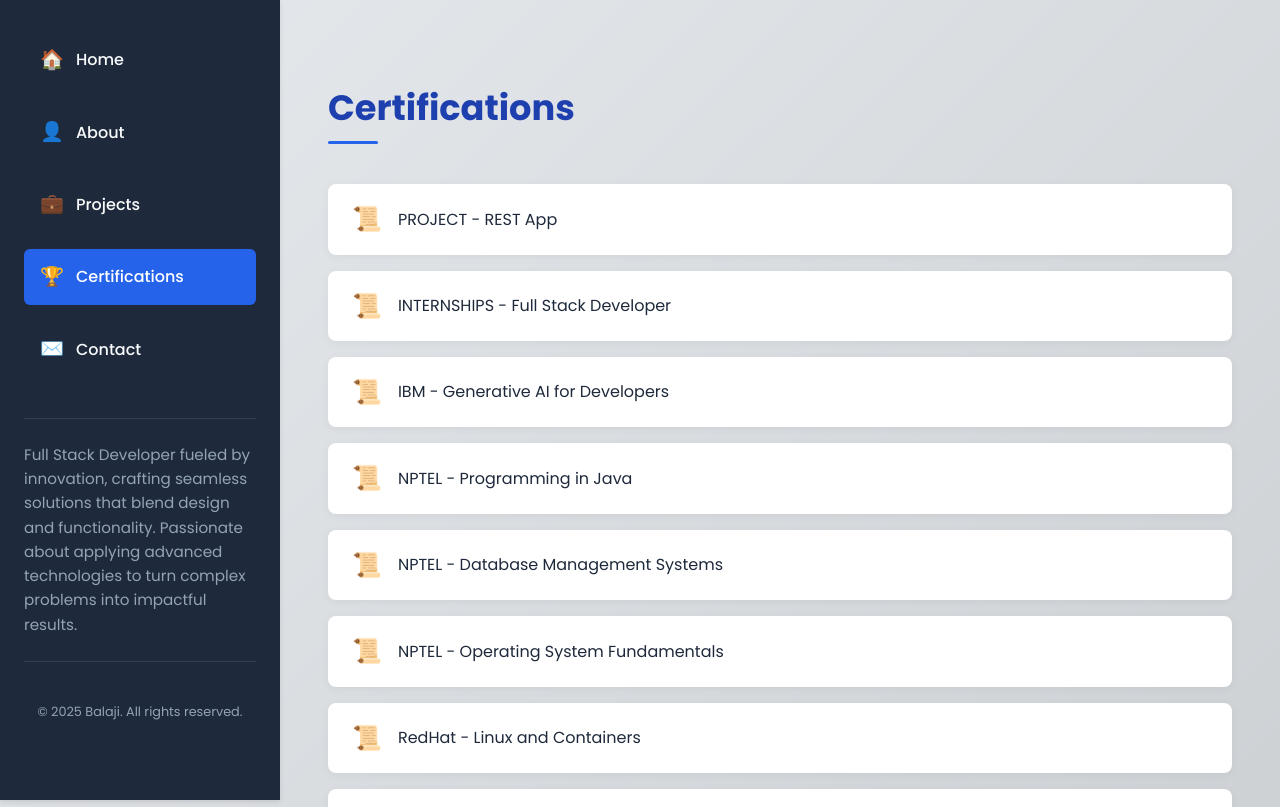
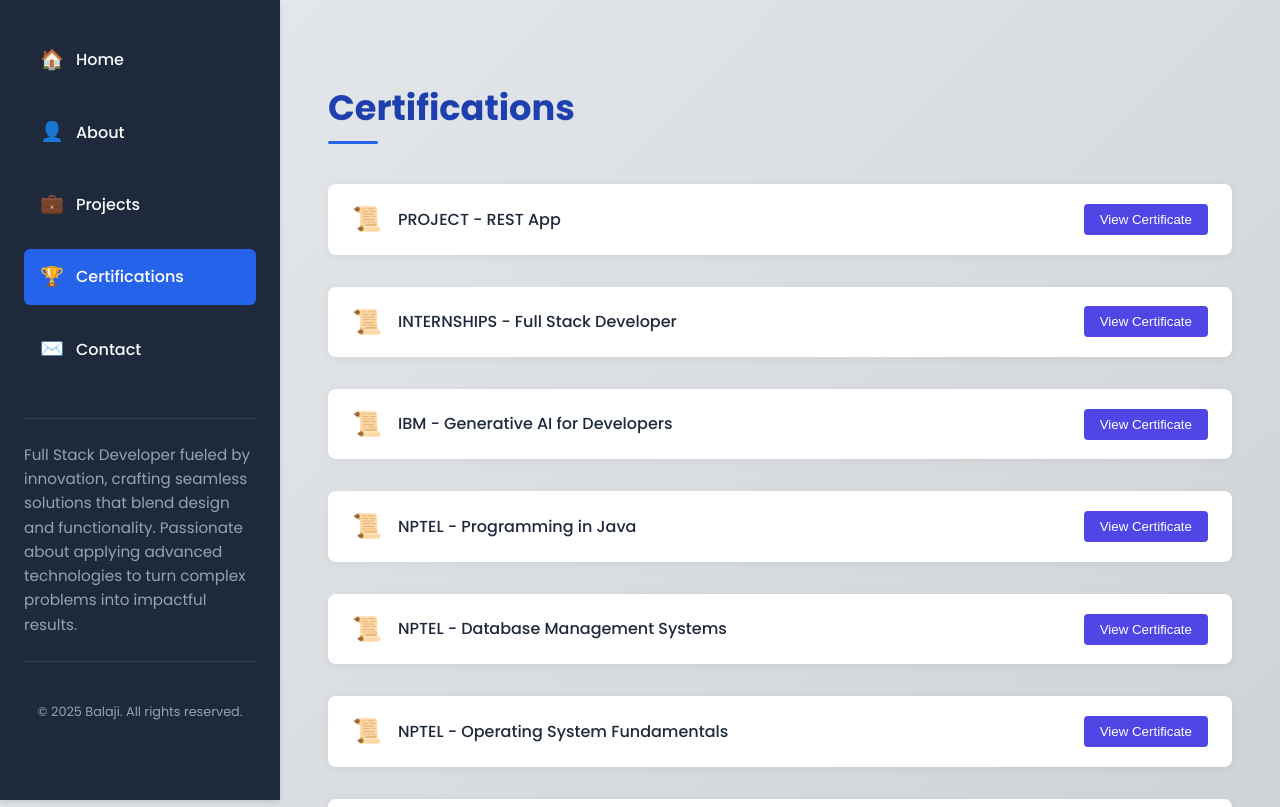
Before and after one commit to Bala9840/Port, a React (Create React App) app: page /certifications in a window 1280 px wide. Shown: the top 807 px of the page. Built offline with nearby package versions, Linux system fonts and the light colour scheme.

Commit message:
Certificate Update

```diff
--- a/src/pages/Certifications.js
+++ b/src/pages/Certifications.js
@@ -10,8 +10,6 @@ import linux from '../assets/certificates/linux.jpg';
 import dme from '../assets/certificates/dme.jpg';
 import intern from '../assets/certificates/intern.jpg';
 import sp from '../assets/certificates/sp.jpg';
-
-
 
 const certifications = [
   {
@@ -88,16 +86,23 @@ const Certifications = () => {
   return (
     <section id="certifications" className="section">
       <div className={styles.content}>
-        <h1 className="section-title" >Certifications</h1>
+        <h1 className="section-title">Certifications</h1>
         <div className={styles.certificationsList}>
           {certifications.map((cert, index) => (
             <div
               key={index}
               className={styles.certificationItem}
+            >
+              <div className={styles.certInfo}>
+                <div className={styles.certIcon}>📜</div>
+                <p className={styles.certName}>{cert.name}</p>
+              </div>
+              <button
+                className={styles.viewCertButton}
                 onClick={() => openCert(cert)}
               >
-              <div className={styles.certIcon}>📜</div>
-              <p>{cert.name}</p>
+                View Certificate
+              </button>
             </div>
           ))}
         </div>
@@ -124,6 +129,7 @@ const Certifications = () => {
                 <p><strong>Date:</strong> {selectedCert.date}</p>
               </div>
 
+              {selectedCert.verifyUrl && (
                 <a
                   href={selectedCert.verifyUrl}
                   target="_blank"
@@ -132,6 +138,7 @@ const Certifications = () => {
                 >
                   Verify Certificate
                 </a>
+              )}
             </div>
           </div>
         </div>
--- a/src/pages/Page.module.css
+++ b/src/pages/Page.module.css
@@ -1,3 +1,59 @@
+
+/* Certification item layout */
+.certificationItem {
+  display: flex;
+  align-items: center;
+  justify-content: space-between;
+  background: white;
+  padding: 1rem 1.5rem;
+  border-radius: 8px;
+  box-shadow: 0 2px 10px rgba(0, 0, 0, 0.05);
+  margin-bottom: 1rem;
+}
+
+.certInfo {
+  display: flex;
+  align-items: center;
+  gap: 1rem;
+  flex: 1;
+}
+
+.certName {
+  margin: 0;
+  font-weight: 500;
+}
+
+.viewCertButton {
+  background: #4f46e5;
+  color: white;
+  border: none;
+  padding: 0.5rem 1rem;
+  border-radius: 4px;
+  cursor: pointer;
+  font-weight: 500;
+  transition: background 0.3s;
+  white-space: nowrap;
+}
+
+.viewCertButton:hover {
+  background: #4338ca;
+}
+
+/* Responsive adjustments */
+@media (max-width: 768px) {
+  .certificationItem {
+    flex-direction: column;
+    align-items: flex-start;
+    gap: 1rem;
+  }
+
+  .viewCertButton {
+    align-self: flex-end;
+  }
+}
+
+/* ============================================================================================================ */
+
 /* Slideshow Styles */
 .slideshowContainer {
   position: relative;
```
Lines whose indentation alone changed are shown as unchanged.
